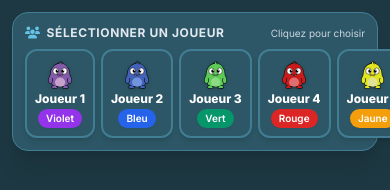
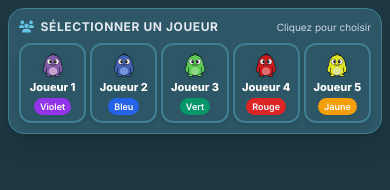
Before and after one commit to Kalan10000/Musee-poursuite, a plain HTML site: page play.html in a window 390 px wide. Drawn offline with nearby package versions, Linux system fonts and the light colour scheme.

Commit message:
Refactor player button styles and layout
Updated player button styles and layout adjustments for better responsiveness.

```diff
--- a/play.html
+++ b/play.html
@@ -93,17 +93,17 @@
                 btn.type = 'button';
                 btn.id = `player-card-${i}`;
                 btn.onclick = () => selectPlayer(i, colorObj, playerName);
-                btn.className = `player-btn flex-1 flex flex-col items-center justify-center p-2 rounded-xl border-2 border-[#417E94] bg-[#2D5766] hover:bg-[#417E94]/40 transition text-center cursor-pointer shadow-md group`;
+                btn.className = `player-btn flex-1 min-w-0 flex flex-col items-center justify-center p-1.5 sm:p-2 rounded-xl border-2 border-[#417E94] bg-[#2D5766] hover:bg-[#417E94]/40 transition text-center cursor-pointer shadow-md group`;
 
                 btn.innerHTML = `
-                    <div class="w-7 h-7 sm:w-8 sm:h-8 flex items-center justify-center relative my-0.5">
+                    <div class="w-6 h-6 sm:w-8 sm:h-8 flex items-center justify-center relative my-0.5">
                         <img src="assets/${colorObj.sprite}" alt="${colorObj.name}" class="w-full h-full object-contain drop-shadow" onerror="handleSpriteError(this)">
                         <div class="fallback-cross hidden absolute inset-0 items-center justify-center text-rose-500">
-                            <i class="fa-solid fa-xmark text-base"></i>
+                            <i class="fa-solid fa-xmark text-sm sm:text-base"></i>
                         </div>
                     </div>
-                    <span class="text-xs font-extrabold text-white group-hover:text-[#65C3E6] truncate w-full">${playerName}</span>
-                    <span class="text-[10px] font-semibold px-2 py-0.5 rounded-full ${colorObj.bgClass} text-white shadow-sm mt-0.5">${colorObj.name}</span>
+                    <span class="text-[11px] sm:text-xs font-extrabold text-white group-hover:text-[#65C3E6] truncate w-full">${playerName}</span>
+                    <span class="text-[9px] sm:text-[10px] font-semibold px-1.5 sm:px-2 py-0.5 rounded-full ${colorObj.bgClass} text-white shadow-sm mt-0.5 truncate max-w-full">${colorObj.name}</span>
                 `;
 
                 container.appendChild(btn);
@@ -247,13 +247,13 @@
         window.addEventListener('DOMContentLoaded', initApp);
     </script>
 </head>
-<body class="h-full bg-[#1D3842] text-slate-100 flex flex-col items-center justify-start p-3 sm:p-4 max-w-xl mx-auto">
+<body class="min-h-full h-auto bg-[#1D3842] text-slate-100 flex flex-col items-center justify-start p-2 sm:p-4 max-w-xl mx-auto overflow-y-auto">
 
     <!-- MAIN CONTAINER -->
-    <main class="w-full flex flex-col gap-3">
+    <main class="w-full flex flex-col gap-3 pb-4">
 
         <!-- ==================== SECTION 1: 5 PLAYERS SELECTION ==================== -->
-        <section id="playersSection" class="bg-[#2D5766] border border-[#417E94] rounded-2xl p-3 shadow-xl">
+        <section id="playersSection" class="bg-[#2D5766] border border-[#417E94] rounded-2xl p-2.5 sm:p-3 shadow-xl">
             <div class="flex items-center justify-between mb-2">
                 <h2 class="text-xs font-bold uppercase tracking-wider text-slate-200 flex items-center gap-1.5">
                     <i class="fa-solid fa-users text-[#65C3E6]"></i> Sélectionner un joueur
@@ -262,7 +262,7 @@
             </div>
 
             <!-- Player cards grid (5 players max) -->
-            <div id="playersGrid" class="flex gap-1.5 w-full">
+            <div id="playersGrid" class="grid grid-cols-5 gap-1 sm:gap-1.5 w-full">
                 <!-- Dynamically populated by JS -->
             </div>
         </section>
@@ -274,7 +274,7 @@
                     <div class="w-2 h-2 rounded-full bg-[#65C3E6] animate-ping"></div>
                     <h3 class="text-sm font-extrabold text-white">Quelle case ?</h3>
                 </div>
-                <span id="selectedPlayerLabel" class="text-xs font-semibold px-2.5 py-0.5 rounded-full bg-[#1D3842] text-[#65C3E6] border border-[#417E94]">
+                <span id="selectedPlayerLabel" class="text-xs font-semibold px-2.5 py-0.5 rounded-full bg-[#1D3842] text-[#65C3E6] border border-[#417E94] truncate max-w-[160px] sm:max-w-xs">
                     Joueur sélectionné
                 </span>
             </div>
```
